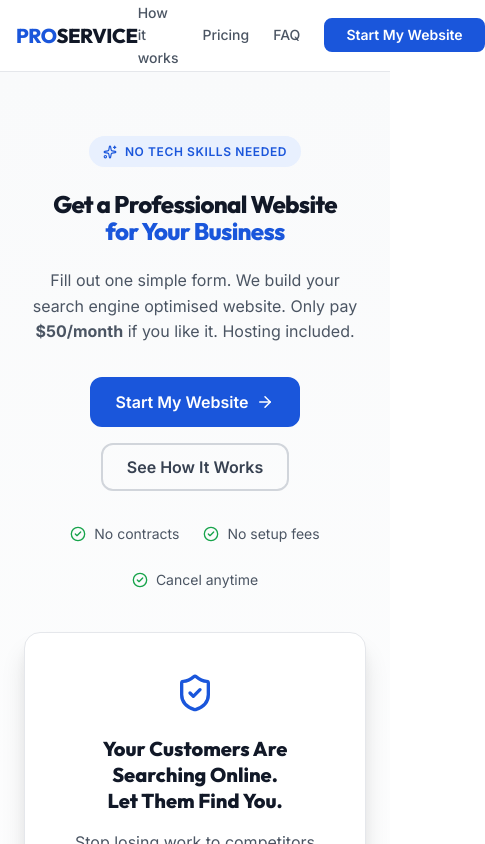
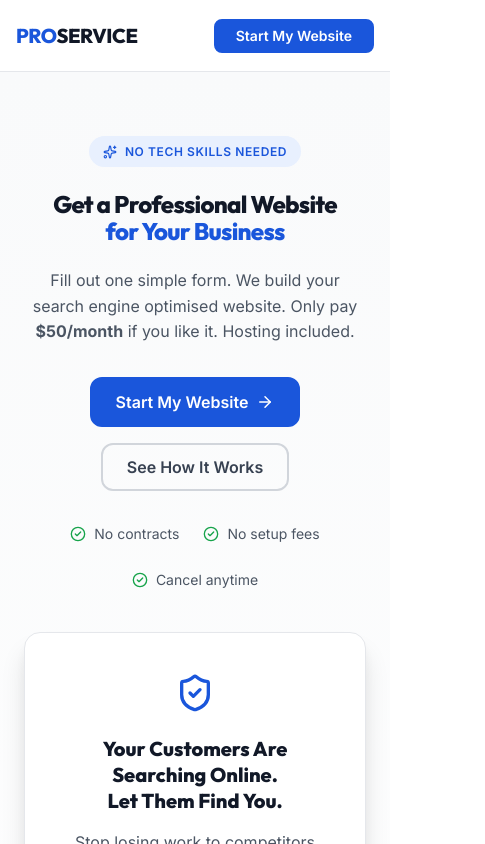
Before and after one commit to DAGarnish/proservice, a Next.js app: page / in a window 390 px wide. Shown: the top 844 px of the page, 485 px wide, since content can reach past the window. Built offline with nearby package versions, Linux system fonts and the light colour scheme.

Commit message:
Fix responsive header layout by hiding nav links on mobile

```diff
--- a/app/globals.css
+++ b/app/globals.css
@@ -524,6 +524,7 @@ input, textarea, select {
   h3 { font-size: var(--text-xl); }
   .section { padding: var(--space-16) 0; }
   .container { padding: 0 var(--space-4); }
+  .hide-on-mobile { display: none !important; }
 }
 
 @media (max-width: 480px) {
--- a/app/layout.tsx
+++ b/app/layout.tsx
@@ -56,7 +56,7 @@ function Navbar() {
         </Link>
 
         <div style={{ display: 'flex', alignItems: 'center', gap: 'var(--space-6)' }}>
-          <nav style={{ display: 'flex', gap: 'var(--space-6)', alignItems: 'center' }}>
+          <nav className="hide-on-mobile" style={{ display: 'flex', gap: 'var(--space-6)', alignItems: 'center' }}>
             <a href="/#how-it-works" style={{
               fontSize: 'var(--text-sm)',
               fontWeight: 500,
```
